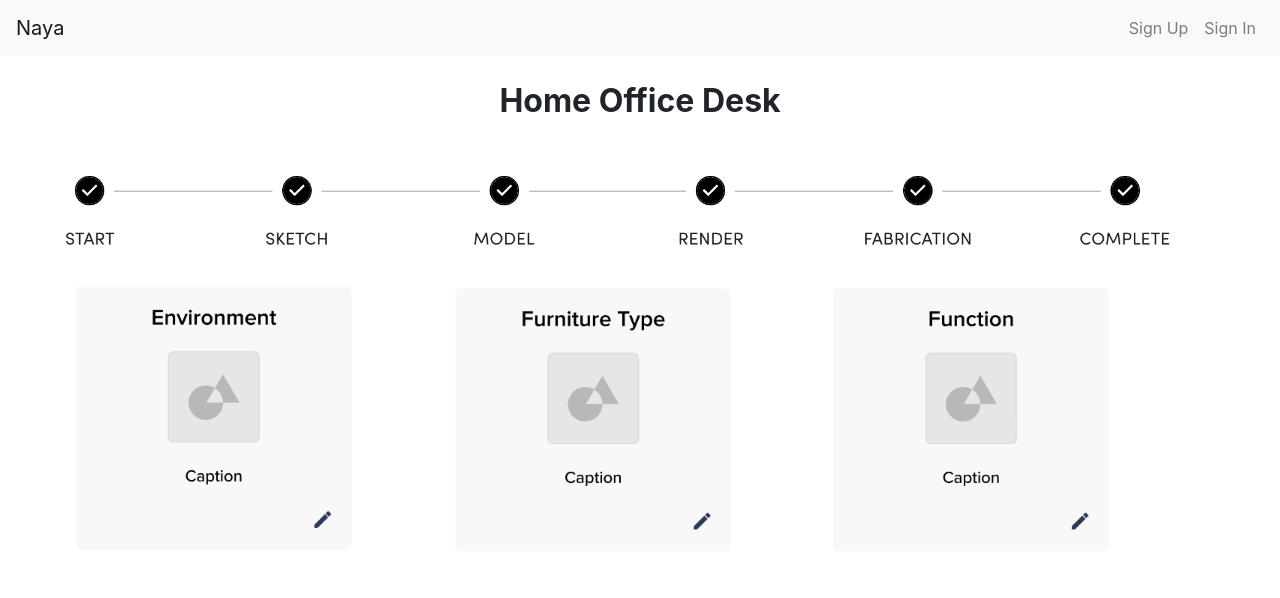
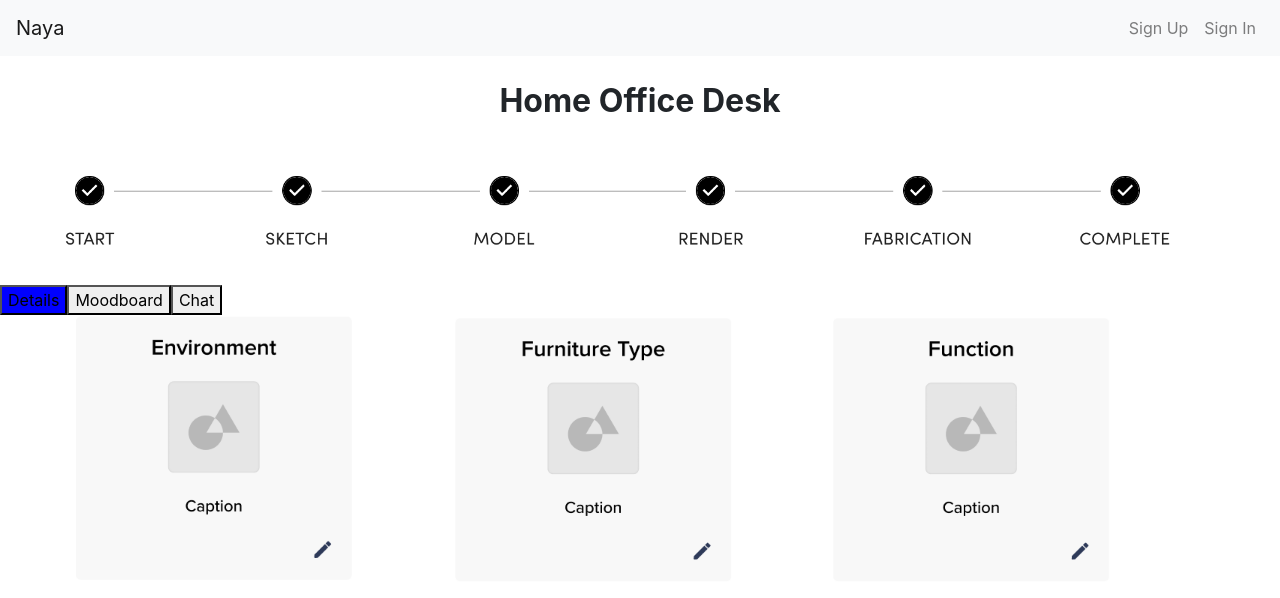
Before and after one commit to YunaHan53/naya-collaboration-client, a React app: page / in a window 1280 px wide. Shown: the top 598 px of the page. Built offline with nearby package versions, Linux system fonts and the light colour scheme.

Commit message:
Added buttons for Details, Moodboard & Chat

```diff
--- a/src/components/App/App.js
+++ b/src/components/App/App.js
@@ -12,6 +12,31 @@ import ChangePassword from '../ChangePassword/ChangePassword'
 // import Moodboard from '../Moodboard/Moodboard'
 import Title from '../Title/Title'
 import Details from '../Details/Details'
+import Moodboard from '../Moodboard/Moodboard'
+import Chat from '../Chat/Chat'
+
+const TabSelector = ({ selectedTab, onSetTab }) => {
+  const availableTabs = ['Details', 'Moodboard', 'Chat']
+  const selectNewTab = (event) => {
+    const newTab = event.target.id
+    onSetTab(newTab)
+  }
+
+  const getStyle = (tab) => {
+    if (tab === selectedTab) {
+      return { background: 'blue' }
+    }
+  }
+  return (
+    <div>
+      {availableTabs.map((tab) =>
+        <button style={getStyle(tab)} key={tab} id={tab} onClick={selectNewTab}>
+          {tab}
+        </button>
+      )}
+    </div>
+  )
+}
 
 class App extends Component {
   constructor () {
@@ -19,7 +44,8 @@ class App extends Component {
 
     this.state = {
       user: null,
-      msgAlerts: []
+      msgAlerts: [],
+      selectedTab: 'Details'
     }
   }
 
@@ -31,8 +57,26 @@ class App extends Component {
     this.setState({ msgAlerts: [...this.state.msgAlerts, { heading, message, variant }] })
   }
 
+  setTab = (newTab) => {
+    this.setState({ selectedTab: newTab })
+  }
+
+  getSelectedTab = () => {
+    const { selectedTab } = this.state
+    if (selectedTab === 'Details') {
+      return <Details/>
+    }
+
+    if (selectedTab === 'Moodboard') {
+      return <Moodboard/>
+    }
+    if (selectedTab === 'Chat') {
+      return <Chat/>
+    }
+  }
+
   render () {
-    const { msgAlerts, user } = this.state
+    const { msgAlerts, user, selectedTab } = this.state
 
     return (
       <Fragment>
@@ -59,8 +103,10 @@ class App extends Component {
             <ChangePassword msgAlert={this.msgAlert} user={user} />
           )} />
         </main>
+
         <Title />
-        <Details />
+        <TabSelector selectedTab={selectedTab} onSetTab={this.setTab}></TabSelector>
+        {this.getSelectedTab()}
       </Fragment>
     )
   }
--- a/src/components/Chat/Chat.js
+++ b/src/components/Chat/Chat.js
@@ -2,6 +2,9 @@ import React from 'react'
 
 export class Chat extends React.Component {
   render () {
+    return (
+      <div>abc</div>
+    )
   }
 }
 
--- a/src/components/Moodboard/Moodboard.js
+++ b/src/components/Moodboard/Moodboard.js
@@ -1,11 +1,8 @@
 import React from 'react'
 
-export class Moodboard extends React.component {
-  constructor(props) {
-    super()
-  }
+export class Moodboard extends React.Component {
   render () {
-    return (<div></div>);
+    return (<div>123</div>)
   }
 }
 
```
